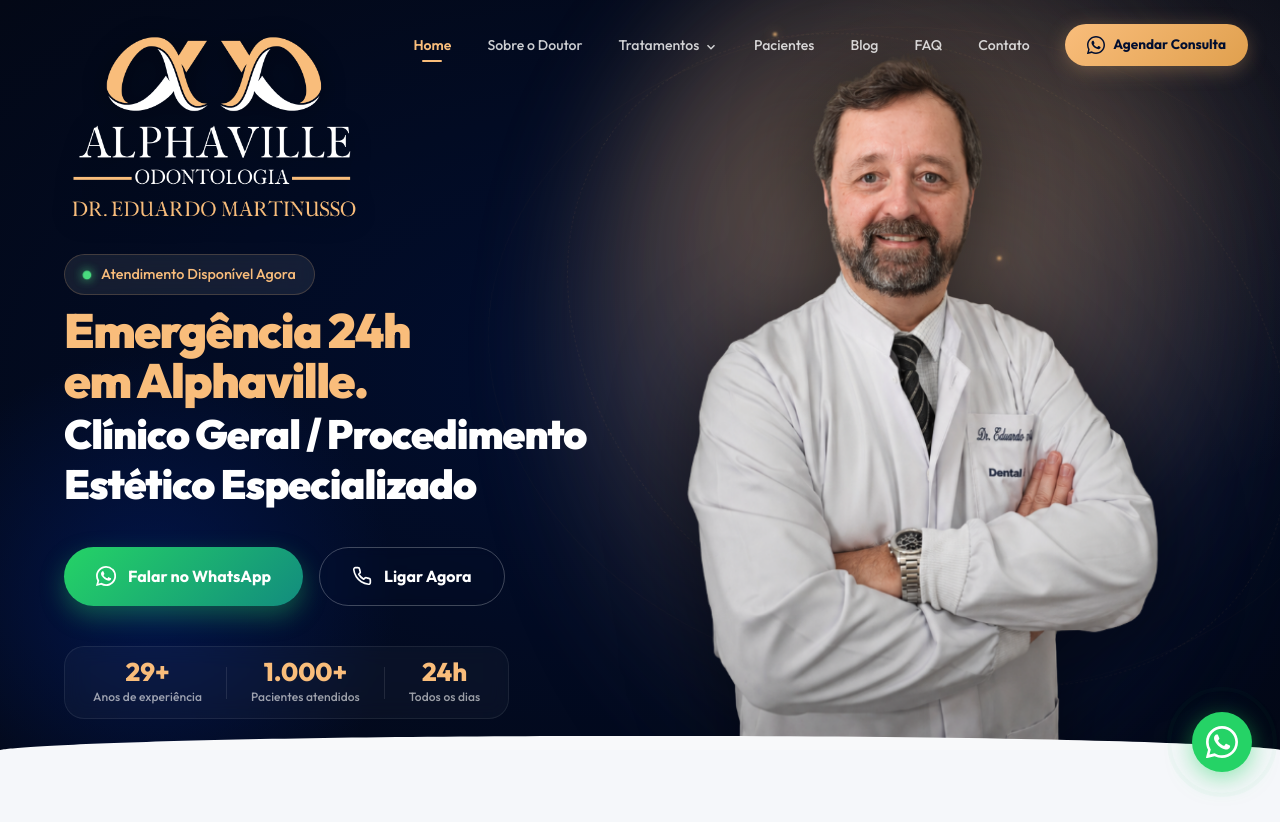
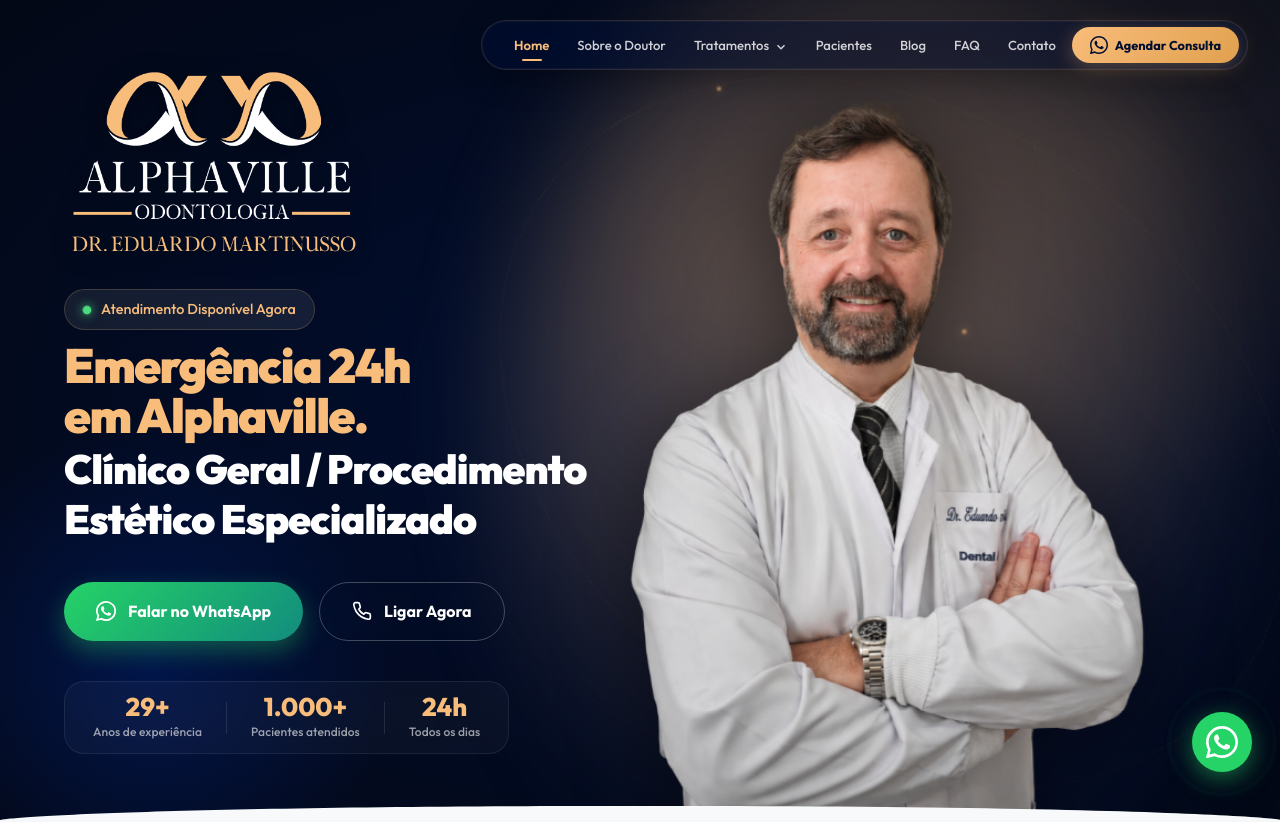
Before and after one commit to lorenzomacedomartinusso-afk/alphavilleodontologiatratamentos, a website: page index.html in a window 1280 px wide. Shown: the top 822 px of the page. Drawn offline with Linux system fonts and the light colour scheme.

Commit message:
feat: implement floating glassmorphism navigation menu and adjust hero section dimensions

```diff
--- a/components.js
+++ b/components.js
@@ -103,6 +103,7 @@
             <img src="${basePath}logo.png" alt="Alphaville Odontologia" class="scrolled-logo" />
           </a>
         </div>
+        <div class="nav-glass-wrap">
           <div class="nav-links-desktop">
             ${linksHTML}
           </div>
@@ -114,6 +115,7 @@
             <button class="hamburger-btn" id="hamburger-btn" aria-label="Menu">
               <span class="hamburger-line"></span><span class="hamburger-line"></span><span class="hamburger-line"></span>
             </button>
+          </div>
         </div>
       </div>
       <div class="mobile-nav-overlay" id="mobile-nav-overlay"></div>
--- a/pages.css
+++ b/pages.css
@@ -39,11 +39,56 @@
   gap: 16px;
 }
 
+/* Nav glass wrapper – groups links + CTA */
+.nav-glass-wrap {
+  display: flex;
+  align-items: center;
+  gap: 4px;
+  padding: 0;
+  border-radius: 50px;
+  background: transparent;
+  border: 1px solid transparent;
+  box-shadow: 0 0 0 0 transparent, 0 0 0 0 transparent;
+  backdrop-filter: blur(0px) saturate(100%);
+  -webkit-backdrop-filter: blur(0px) saturate(100%);
+  transition: background 0.4s cubic-bezier(0.4, 0, 0.2, 1),
+              border-color 0.4s cubic-bezier(0.4, 0, 0.2, 1),
+              border-radius 0.4s cubic-bezier(0.4, 0, 0.2, 1),
+              box-shadow 0.4s cubic-bezier(0.4, 0, 0.2, 1),
+              padding 0.4s cubic-bezier(0.4, 0, 0.2, 1),
+              backdrop-filter 0.4s cubic-bezier(0.4, 0, 0.2, 1),
+              -webkit-backdrop-filter 0.4s cubic-bezier(0.4, 0, 0.2, 1);
+}
+
+/* Desktop-only floating glassmorphism when NOT scrolled */
+@media (min-width: 769px) {
+  .site-navbar:not(.scrolled) .nav-glass-wrap {
+    background: rgba(1, 14, 48, 0.45);
+    backdrop-filter: blur(20px) saturate(160%);
+    -webkit-backdrop-filter: blur(20px) saturate(160%);
+    border-color: rgba(249, 189, 123, 0.15);
+    box-shadow:
+      0 8px 32px rgba(0, 0, 0, 0.3),
+      0 0 0 1px rgba(255, 255, 255, 0.04) inset;
+    padding: 6px 8px 6px 20px;
+  }
+
+  .site-navbar.scrolled .nav-glass-wrap {
+    background: transparent;
+    border-color: transparent;
+    border-radius: 0;
+    box-shadow: 0 0 0 0 transparent, 0 0 0 0 transparent;
+    backdrop-filter: blur(0px) saturate(100%);
+    -webkit-backdrop-filter: blur(0px) saturate(100%);
+    padding: 0;
+  }
+}
+
 .nav-left-spacer {
-  flex: 1.5; /* Pushes the center items more to the right */
-  display: flex;
-  align-items: center;
-  justify-content: flex-start; /* Moved to the left */
+  flex: 2.5; /* Pushes the nav glass wrap further to the right */
+  display: flex;
+  align-items: center;
+  justify-content: flex-start;
 }
 
 .scrolled-logo-link {
@@ -90,10 +135,10 @@
 
 .nav-link {
   font-family: 'Outfit', sans-serif;
-  font-size: 0.88rem;
+  font-size: 0.82rem;
   font-weight: 500;
   color: rgba(255, 255, 255, 0.8);
-  padding: 8px 16px;
+  padding: 7px 12px;
   border-radius: 8px;
   transition: all 0.3s ease;
   white-space: nowrap;
@@ -191,12 +236,12 @@
 .nav-cta-btn {
   display: inline-flex;
   align-items: center;
-  gap: 8px;
-  padding: 10px 22px;
+  gap: 7px;
+  padding: 8px 18px;
   background: linear-gradient(135deg, #F9BD7B, #e0a04e);
   color: #010E30;
   font-family: 'Outfit', sans-serif;
-  font-size: 0.85rem;
+  font-size: 0.8rem;
   font-weight: 700;
   border-radius: 50px;
   transition: all 0.3s ease;
--- a/style.css
+++ b/style.css
@@ -208,7 +208,7 @@ a { text-decoration: none; color: inherit; }
    ============================================ */
 .hero-section {
   position: relative;
-  min-height: 750px; /* Restaurado para 750px conforme solicitado */
+  min-height: 820px; /* Increased to accommodate floating nav menu */
   background: radial-gradient(at center center, #010E30 0%, #030816 100%);
   overflow: hidden;
   display: flex;
@@ -555,8 +555,8 @@ a { text-decoration: none; color: inherit; }
 .doctor-photo-wrap {
   position: absolute;
   right: -3%;
-  bottom: -130px; /* Restaurado para -130px para garantir que a cabeça não seja cortada */
-  width: 780px;
+  bottom: -180px; /* Lowered so the floating nav doesn't cut the doctor's head */
+  width: 850px; /* Increased to fill taller hero without floating */
   height: auto;
   z-index: 1;
 }
```
Lines whose indentation alone changed are shown as unchanged.
